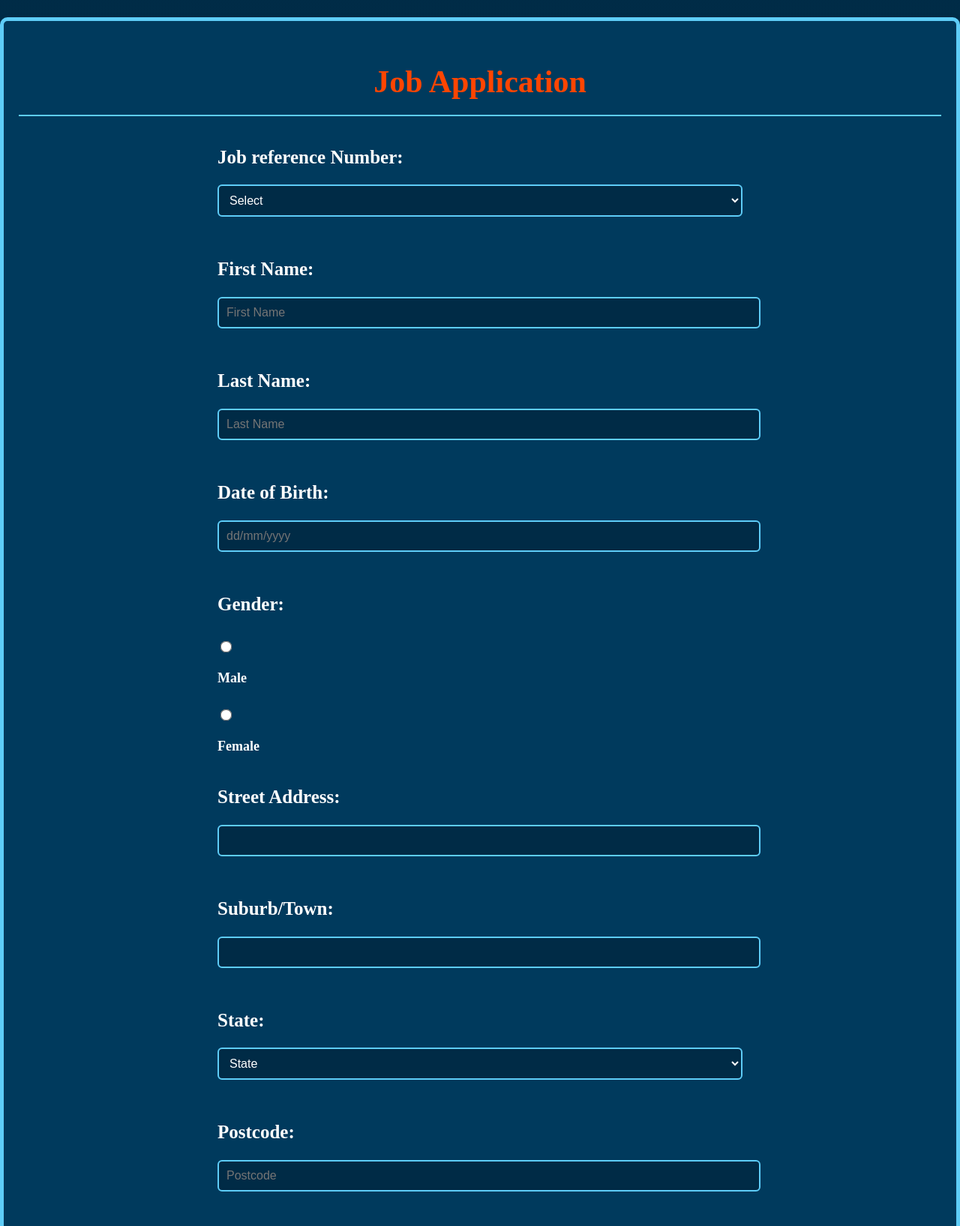
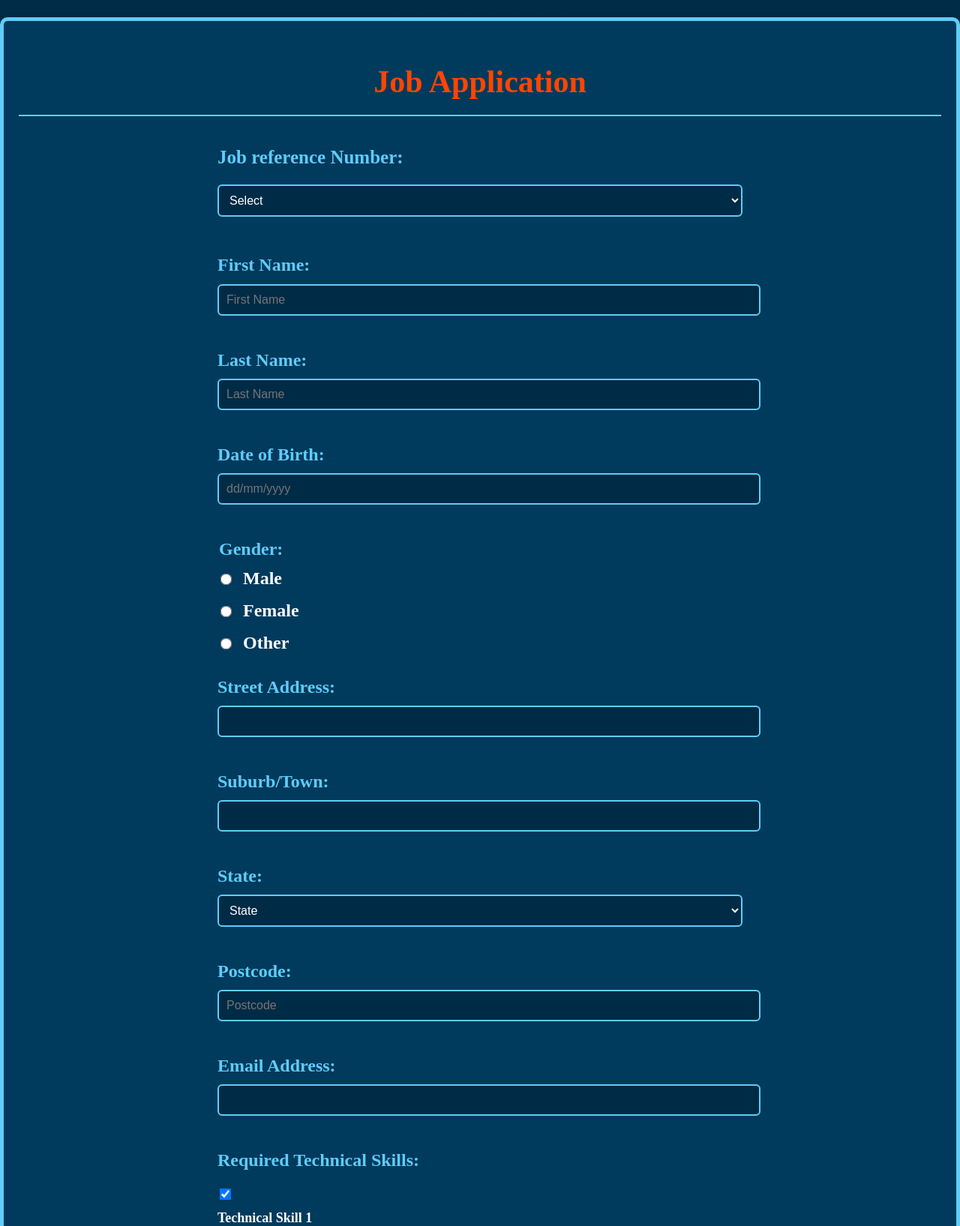
Before and after one commit to John-Lak/project2, a PHP site: page /apply.html in a window 1280 px wide. Shown: the part 276-1911 px from the top of the page at 75% size. Run offline with PHP 8.4, Linux system fonts and the light colour scheme.

Commit message:
Added index.html

```diff
--- a/apply.html
+++ b/apply.html
@@ -31,7 +31,7 @@
     <form method="post" action="https://mercury.swin.edu.au/it000000/formtest.php">
       <!-- Select the job reference from dropdown menu -->
     <p>
-      <label for="job ref no.">Job reference Number: </label>
+      <label for="job ref no."> <span id="color">Job reference Number:</span></label>
       <select name="job ref no." id="job ref no.">
             <option value="select">Select</option>
             <option value="ar001" required="required">AR001</option>
@@ -45,44 +45,56 @@
 
       <!-- First name and last name -->
     <section>
-      <p>
-        <label for="first">First Name: </label>
-        <input type="text" name="fn" id="name" placeholder="First Name" required="required" maxlength="20" pattern="[A-Za-z]+">
-      </p>
-      <p>
-        <label for="last">Last Name:</label>
-        <input type="text" name="ln" id="name" placeholder="Last Name" required="required" maxlength="20" pattern="[A-Za-z]+">
-      </p>
+      <h2>
+        <label for="first"><span id="color">First Name:</span></label>
+        <input type="text" name="fn" id="first" placeholder="First Name" required maxlength="20" pattern="[A-Za-z]+" aria-label="First Name">
+      </h2>
+
+      <h2>
+        <label for="last"><span id="color">Last Name:</span></label>
+        <input type="text" name="ln" id="last" placeholder="Last Name" required="required" maxlength="20" pattern="[A-Za-z]+" aria-label="Last Name">
+      </h2>
 
         <!-- Date of Birth -->
-      <p>
-        <label for="dob">Date of Birth: </label>
+      <h2>
+        <label for="dob"><span id="color">Date of Birth:</span></label>
         <input type="text" name="dob" id="dob" placeholder="dd/mm/yyyy" maxlength="10" size="10" pattern="(0[1-9]|[12][0-9]|3[01])/(0[1-9]|1[0-2])/\d{4}" required="required">
-      </p>
+      </h2>
 
         <!-- Select one of the radios for gender -->
-      <p>
-        <label>Gender: </label>
-      <input type="radio" id="male" name="gender" value="male" required>
-      <label for="male">Male</label>
-      <input type="radio" id="female" name="gender" value="female">
-      <label for="female">Female</label>
-      </p>
+      <h2>
+        <legend><span id="color">Gender:</span></legend>
+
+        <label for="male">
+          <input type="radio" id="male" name="gender" value="male" required>
+          Male
+        </label>
+
+        <label for="female">
+          <input type="radio" id="female" name="gender" value="female">
+          Female
+        </label>
+
+        <label for="other">
+          <input type="radio" id="other" name="gender" value="other">
+          Other
+        </label>
+      </h2>
 
       <!-- Address and Suburb/Town -->
-      <p>
-        <label for="street">Street Address: </label>
-        <input type="text" name="sd" id="address" required="required" maxlength="40">
-      </p>
-      <p>
-        <label for="suburb">Suburb/Town: </label>
+      <h2>
+        <label for="street"><span id="color">Street Address:</span> </label>
+        <input type="text" name="sd" id="street" required="required" maxlength="40">
+      </h2>
+      <h2>
+        <label for="suburb"><span id="color">Suburb/Town:</span> </label>
         <input type="text" name="st" id="suburb" required="required" maxlength="40">
-      </p>
+      </h2>
 
       <!-- Select the state from dropdown menu -->
-      <p>
-        <label for="reference">State: </label>
-        <select name="reference" id="state">
+      <h2>
+        <label for="reference"><span id="color">State:</span></label>
+        <select name="reference" id="reference">
               <option value="">State</option>
               <option value="vic" required="required">VIC</option>
               <option value="nsw" required="required">NSW</option>
@@ -93,23 +105,24 @@
               <option value="tas" required="required">TAS</option>
               <option value="act" required="required">ACT</option>
           </select>
-      </p>
+        </h2>
 
       <!-- Postcode -->
-      <p>
-        <label for="postcode">Postcode: </label>
+      <h2>
+        <label for="postcode"><span id="color">Postcode:</span> </label>
         <input type="text" name="pc" id="postcode" placeholder="Postcode" required="required" maxlength="4" pattern="\d{4}">
-      </p>
+      </h2>
 
       <!-- Email Address -->
-      <p>
-        <label for="address">Email Address: </label>
-        <input type="email" name="email" pattern="[a-zA-Z0-9._%+-]+@[a-zA-Z0-9.-]+\.[a-zA-Z]{2,}" required="required">
-      </p>
+      <h2>
+        <label for="address"><span id="color">Email Address:</span> </label>
+        <input type="email" name="email" id="address" pattern="[a-zA-Z0-9._%+-]+@[a-zA-Z0-9.-]+\.[a-zA-Z]{2,}" required="required"  aria-label="Email">
+      </h2>
 
        <!-- Required Technical Skills -->
-      <p>
-      <label>Required Technical Skills: </label>
+      <h2>
+      <label><span id="color">Required Technical Skills:</span> </label>
+
         <input type="checkbox" id="ts1" name="category[]" value="ts1" checked="checked">
         <label for="ts1">Technical Skill 1</label>
     &nbsp;
@@ -124,28 +137,28 @@
     &nbsp;
       <input type="checkbox" id="ts5" name="category[]" value="ts5">
       <label for="ts5">Technical Skill 5</label>
-      </p>
+      </h2>
 
       <!-- Write a comment on the other skills -->
+      <h2>
+        <label for="issue"><span id="color">Other Skills:</span></label>
+      </h2>
       <p>
-        <label for="issue">Other Skills:</label>
-      </p>
-      <p>
-        <textarea id="skill" name="skill" rows="4" placeholder="Write description of your other skills here..." cols="40" required="required"></textarea>
+        <textarea id="skill" name="skill" rows="4" placeholder="Write description of your other skills here..." cols="40" required="required" aria-label="Other"></textarea>
       </p>
 
       <!-- Submission of job application -->
         <input type="submit" value="Submit">
-    </form>
+      </form>
 
 
     </section>
 
 </main>
 
-  <footer class="site-footer">
-    <h2><a href="mailto:info@companyname.com.au">info@jlnv.com.au</a></h2>
-    <h2><a href="https://votrnam.atlassian.net/jira/software/c/projects/NAM/boards/34/backlog?atlOrigin=eyJpIjoiODcwNWY1NDcyMTJmNDE0NGFmNDFkYjM0YzU4NWIxN2IiLCJwIjoiaiJ9" title="Jira Project" target="_blank"> Jira Project </a></h2>
-  </footer>
+<footer class="site-footer">
+  <h2><a href="mailto:info@jlnv.com.au">info@jlnv.com.au</a></h2>
+  <h2><a href="https://votrnam.atlassian.net/jira/software/c/projects/NAM/boards/34/backlog?atlOrigin=eyJpIjoiODcwNWY1NDcyMTJmNDE0NGFmNDFkYjM0YzU4NWIxN2IiLCJwIjoiaiJ9" alt="Jira Project" target="_blank"> Jira Project</a></h2>
+</footer>
 </body>
 </html>
--- a/styles/styles.css
+++ b/styles/styles.css
@@ -35,6 +35,10 @@
 
 #lightcyan{
   color:#8cd7f5;
+}
+
+#LigtOR{
+  color: rgb(249, 84, 23);
 }
 
 /*  About Us text  */
@@ -451,7 +455,7 @@
 .student-id {
   float: right;
   font-weight: bold;
-  color: #ffffff;
+  color: orangered;
 }
 
 /* Image with border, floated right */
@@ -491,7 +495,6 @@
 }
 
 
-
 /*  Footer Styling  */
 footer {
   border-top: 2px solid orange;
```
